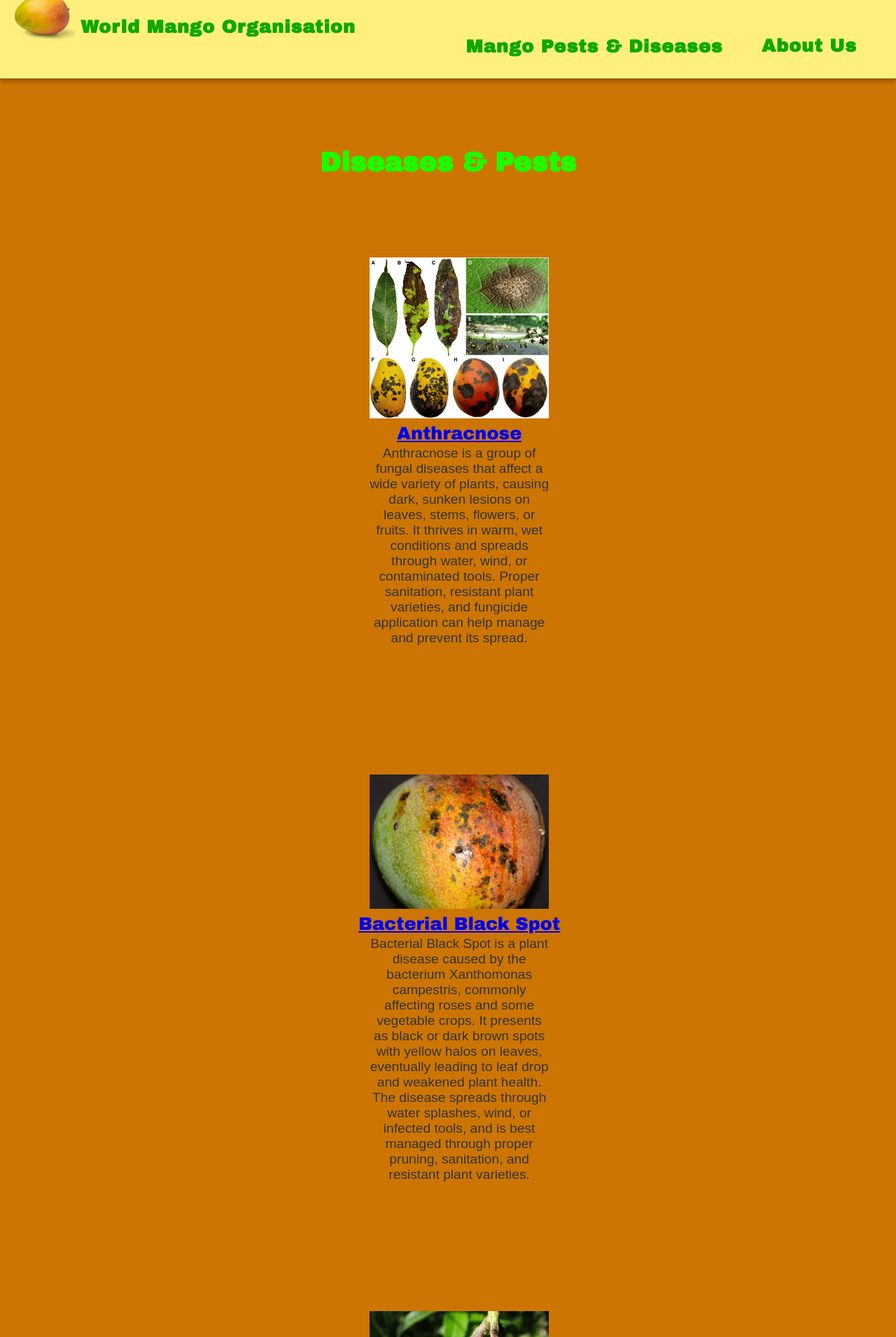
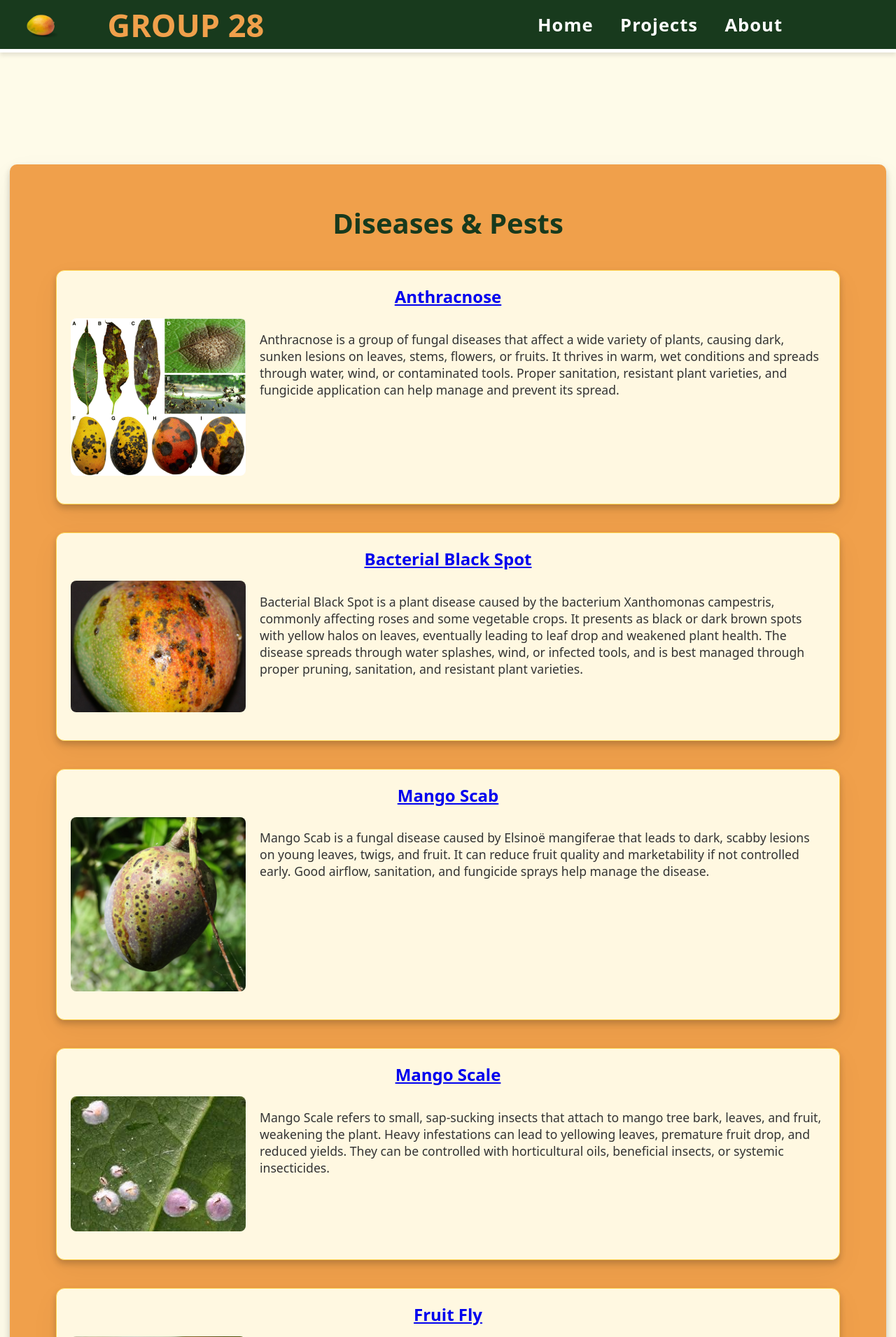
Before and after one commit to QuangThuanNGUYEN/mango_surveillance_web, a Django app: page /project_list/ in a window 1280 px wide. Shown: the top 1911 px of the page at 70% size. Run offline with Django 5.2, Linux system fonts and the light colour scheme.

Commit message:
Fixed layout of the HTML to be semantically Formatted. Adjusted CSS to match newly formatted HTML, and redesigned the layout of the webpage to be more in tune with modern webpages.

```diff
--- a/mango_pests_app/static/css/styles.css
+++ b/mango_pests_app/static/css/styles.css
@@ -1,89 +1,123 @@
 /* Google Font */
 @import url('https://fonts.googleapis.com/css2?family=Archivo+Black&family=Lilita+One&display=swap');
 
-/* Banner */
-.banner {
-    position: fixed;
-    top: 0;
-    left: 0;
-    background-color: #fff07e;
-    width: 100%;
-    padding: 7vh 0;
-    text-align: center;
-    font-size: 2em;
-    font-weight: bold;
-    box-shadow: 0px 4px 6px rgba(0, 0, 0, 0.3);
-}
-
 /* Body */
 body {
-    font-family: sans-serif;
+    font-family: system-ui, "Segoe UI", Roboto, Helvetica, Arial, sans-serif, "Apple Color Emoji", "Segoe UI Emoji", "Segoe UI Symbol";
     margin: 0;
     padding: 0;
     display: flex;
     justify-content: center;
-    align-items: center;
     align-items: flex-start;
     flex-direction: column;
-    background-color: #cc7503;
+    background-color: #fefbe9;
 }
 
-/* Banner Elements */
+/* Top Bar Styles ----------------------------------*/
+.top-bar {
+    width: 100%;
+    background-color: #183a1d;
+    padding: 35px 0;
+    box-shadow: 0px 4px 6px rgba(0, 0, 0, 0.1);
+    display: flex;
+    flex-direction: column;
+    align-items: center;
+    position: relative;
+    z-index: 10;
+}
+
+/* Navigation Bar */
+.nav-links {
+    position: absolute;
+    top: 50%;
+    left: 60vw;
+    display: flex;
+    gap: 3vw;
+    list-style: none;
+    margin: 0;
+    padding: 0;
+    z-index: 1010;
+    transform: translateY(-50%);
+}
+
+.nav-item {
+    font-family: system-ui, "Segoe UI", Roboto, Helvetica, Arial, sans-serif, "Apple Color Emoji", "Segoe UI Emoji", "Segoe UI Symbol";
+    font-size: 2vw;
+    font-weight: bold;
+}
+
+.nav-link {
+    color: white;
+    text-decoration: none;
+    letter-spacing: 1px;
+}
+
+.nav-link:hover {
+    text-decoration: underline;
+}
+
+/* Layout container for logo and company name */
+
+.logo-name-container {
+    flex-direction: row;
+    display: flex;
+    align-items: center;
+}
+
 /* Mango Image */
 .mango-image {
-    position: fixed;
-    top: -8vh;
-    left: 0vw;
-    width: 10vw;
+    position: absolute;
+    height: 65px;
+    width: auto;
+    top: 1.5vh;
+    left: 2vw;
+    box-sizing: content-box;
+
+    /* aesthetic */
+    border: 2px black;
+    border-radius: 20%;
+    padding: 2px;
+    transform: translateY(-30%);
 }
 
-/* Banner Text */
-h1 {
-    position: fixed;
-    top: 1vh;
-    left: 9vw;
-    color: #0fa801;
-    font-style: bold;
-    font-family: 'Archivo Black', sans-serif;
-    letter-spacing: 1px;
-    font-size: 2vw;
+/* Company Name */
+.company-name {
+    font-family: system-ui, "Segoe UI", Roboto, Helvetica, Arial, sans-serif, "Apple Color Emoji", "Segoe UI Emoji", "Segoe UI Symbol";
+    font-size: 45px;
+    color: #f0a04b;
+    font-weight: bold;
+    position: absolute;
+    left: 12vw;
+    top: auto;
 }
 
-h2 {
-    position: fixed;
-    top: 4vh;
-    left: 52vw;
-    color: #0fa801;
-    font-family: 'Archivo Black', sans-serif;
-    font-weight: bold;
-    letter-spacing: 1px;
-    font-size: 2vw;
+/* Header -----------------------------------*/
+
+header {
+    width: 100%;
+    background-color: #cc7503; /* orange mango color */
+    border-bottom: 5px solid #ffffff; /* white line to replace the divider */
+    padding-bottom: 2vh; /* adjust as needed to reduce space below */
+    position: relative;
+    z-index: 1000;
 }
 
-h3 {
-    position: fixed;
-    top: 3.3vh;
-    left: 85vw;
-    color: #0fa801;
-    font-family: 'Archivo Black', sans-serif;
+/* Page Title (used to be h4) */
+.page-title {
+    text-align: center;
+    margin: 40px 0 20px;
+    color: #183a1d;
+    font-family: system-ui, "Segoe UI", Roboto, Helvetica, Arial, sans-serif;
     font-weight: bold;
-    letter-spacing: 1px;
-    font-size: 2vw;
+    font-size: 20px;
 }
 
-h4 {
-    position: absolute;
-    left: 50%;
-    top: 20vh;
-    transform: translateX(-50%);
-    color: #1aff00;
-    font-family: 'Archivo Black', sans-serif;
-    font-weight: bold;
-    font-size: 3vw;
+.page-title h1, .page-title h4 {
+    margin: 0;
 }
 
 
-/* About Us Page */
+/* About Us Page ------------------------------------*/
 .aboutus-container {
     display: flex;
     justify-content: center;
@@ -101,24 +135,21 @@ h4 {
     text-align: center;
 }
 
-/* About Us Images */
 .aboutus-image {
     max-width: 15vw;
     width: 100%;
     height: auto;
 }
 
-/* About Us Names */
 .aboutus-name {
-    font-family: 'Archivo Black', sans-serif;
+    font-family: system-ui, "Segoe UI", Roboto, Helvetica, Arial, sans-serif;
     font-size: 1vw;
     color: #000000;
     margin-top: 1vh;
 }
 
-/* About Us SIDs */
 .aboutus-subname {
-    font-family: 'Archivo Black', sans-serif;
+    font-family: system-ui, "Segoe UI", Roboto, Helvetica, Arial, sans-serif;
     font-size: 1.5vw;
     color: #000000;
     margin-top: 0.5vh;
@@ -130,7 +161,62 @@ h4 {
     padding: 0;
 }
 
-/* D&P Page */
+
+/* main page content container */
+.page-container {
+    max-width: 1200px;
+    margin: 20vh auto 4vh auto;
+    padding: 2vh 2vw;
+    background-color: #f0a04b;
+    border-radius: 10px;
+    box-shadow: 0 5px 10px rgba(0, 0, 0, 0.2), 0 15px 40px rgba(0, 0, 0, 0.05);
+}
+
+/* D&P Project List */
+
+.project-list {
+    display: flex;
+    flex-direction: column;
+    gap: 40px;
+    padding: 20px 40px;
+}
+
+.project-card {
+    background-color: #fff8e1;
+    border:1px solid #ffd54f;
+    border-radius: 12px;
+    padding: 20px;
+    box-shadow: 0 5px 10px rgba(0, 0, 0, 0.2), 0 15px 40px rgba(0, 0, 0, 0.05);
+}
+
+.project-title {
+    text-align: center;
+    font-size: 24px;
+    font-weight: bold;
+    margin-bottom: 15px;
+    color: #4e342e;
+  }
+
+.project-body {
+    display: flex;
+    gap: 20px;
+    align-items: flex-start;
+    flex-wrap: wrap;
+}
+
+.project-image {
+    width: 250px;
+    height: auto;
+    border-radius: 10px;
+    object-fit: cover;
+}
+
+.project-description {
+    flex: 1;
+    font-size: 16px;
+    color: #333;
+}
+
 .projectlist-item {
     display: flex;
     flex-direction: column;
@@ -145,14 +231,14 @@ h4 {
 }
 
 .dpname {
-    font-family: 'Archivo Black', sans-serif;
+    font-family: system-ui, "Segoe UI", Roboto, Helvetica, Arial, sans-serif;
     font-size: 2vw;
     color: #000000;
     margin-top: 1vh;
 }
 
 .dpdesc {
-    font-family: 'Arial', sans-serif;
+    font-family: system-ui, "Segoe UI", Roboto, Helvetica, Arial, sans-serif;
     font-size: 1.5vw;
     color: #333333;
     margin-top: 0.5vh;
@@ -160,17 +246,32 @@ h4 {
     text-align: center;
 }
 
-.project_list-container, .projectlist-item {
-    margin-left: 20vw;
-    margin-top: 23vh;
-    margin-bottom: 2vh;
+/* project details page */
+
+.project-details {
+    max-width: 800px;
+    margin: 40px auto;
+    padding: 20px;
+    background-color: #fffef2;
+    border-radius: 10px;
+    box-shadow: 0 2px 8px rgba(0,0,0,0.08);
+    text-align: center;
 }
 
-.content-box {
-    background-color: white;
-    margin: 50px auto;
-    padding: 30px;
-    max-width: 800px;
-    border-radius: 10px;
-    box-shadow: 0 0 15px rgba(0,0,0,0.1);
+.project-image {
+    max-width: 100%;
+    height: auto;
+    border-radius: 8px;
+    margin-bottom: 20px;
 }
+
+.project-description {
+    margin-bottom: 10px;
+    font-size: 1.1rem;
+}
+
+.project-full-details {
+    font-size: 1rem;
+    color: #333;
+    line-height: 1.5;
+}
--- a/mango_pests_app/templates/base.html
+++ b/mango_pests_app/templates/base.html
@@ -1,36 +1,44 @@
+
 {% load static %}
 <!DOCTYPE html>
 <html>
+
 <head>
     <title>{% block title %}WMO - World Mango Organisation{% endblock %}</title>
     <link rel="stylesheet" type="text/css" href="{% static 'css/styles.css' %}">
 </head>
-<header>
-    {% block header %}
-        <h4>{{ page_title }}</h4>
-    {% endblock %}
-</header>
+
 <body>
-    <div class="banner"></div>
 
-    <a href="{% url 'home' %}">
-        <img src="{% static 'images/mango.png' %}" alt="Mango Image" class="mango-image">
-    </a>
-    <h1>
-        <a href="{% url 'home' %}" style="text-decoration: none; color: inherit;">
-            World Mango Organisation
-        </a>
-    </h1>
-    <h2>
-        <a href="{% url 'project_list' %}" style="text-decoration: none; color: inherit;">
-            Mango Pests & Diseases
-        </a>
-    </h2>
-    <h3>
-        <a href="{% url 'about' %}" style="text-decoration: none; color: inherit;">
-            About Us
-        </a>
-    </h3>
-    {% block content %}{% endblock %}
+    <header class="top-bar">
+        <!-- Mango Logo -->
+         <div class="logo-name-container">
+            <img src="{% static 'images/mango.png' %}" alt="Mango Logo" class="mango-image" />
+            <div class="company-name">GROUP 28</div>
+         </div>
+
+        <!-- Navigation Links -->
+        <nav>
+            <ul class="nav-links">
+                <li class="nav-item"><a href="{% url 'home' %}" class="nav-link">Home</a></li>
+                <li class="nav-item"><a href="{% url 'project_list' %}" class="nav-link">Projects</a></li>
+                <li class="nav-item"><a href="{% url 'about' %}" class="nav-link">About</a></li>
+            </ul>
+        </nav>
+    </header>
+
+    <main class="page-container">
+        <!-- Page Subheading -->
+        <div class="page-title">
+            {% block header %}
+                <h1>{{ page_title }}</h1>
+            {% endblock %}
+        </div>
+
+        {% block content %}
+        <!-- The content that is displayed goes here-->
+        {% endblock %}
+    </main>
+
 </body>
 </html>
--- a/mango_pests_app/templates/mango_pests_app/project_list.html
+++ b/mango_pests_app/templates/mango_pests_app/project_list.html
@@ -1,18 +1,20 @@
 {% extends 'base.html' %}
-
 {% load static %}
 
-{% block title %}Mango Pests & Diseases - WMO{% endblock %}
+{% block title %}Projects - WMO{% endblock %}
 
 {% block content %}
-<div class="project_list-container">
+
+<div class="project-list">
     {% for project in projects %}
-    <div class="projectlist-item">
-        <img src="{% static 'images/'|add:project.image %}" alt="{{ project.name }}" class="project_list-image">
-        <div class="dpname">
+    <div class="project-card">
+        <div class="project-title">
             <a href="{% url 'project_details' project.slug %}">{{ project.name }}</a>
         </div>
-        <div class="dpdesc">{{ project.description }}</div>
+        <div class="project-body">
+            <img src="{% static 'images/' %}{{ project.image }}" alt="{{ project.name }}" class="project-image">
+            <p class="project-description">{{ project.description }}</p>
+        </div>
     </div>
     {% endfor %}
 </div>
```
Also changed, not shown: mango_pests_app/templates/mango_pests_app/project_details.html (+9 -6 lines).
